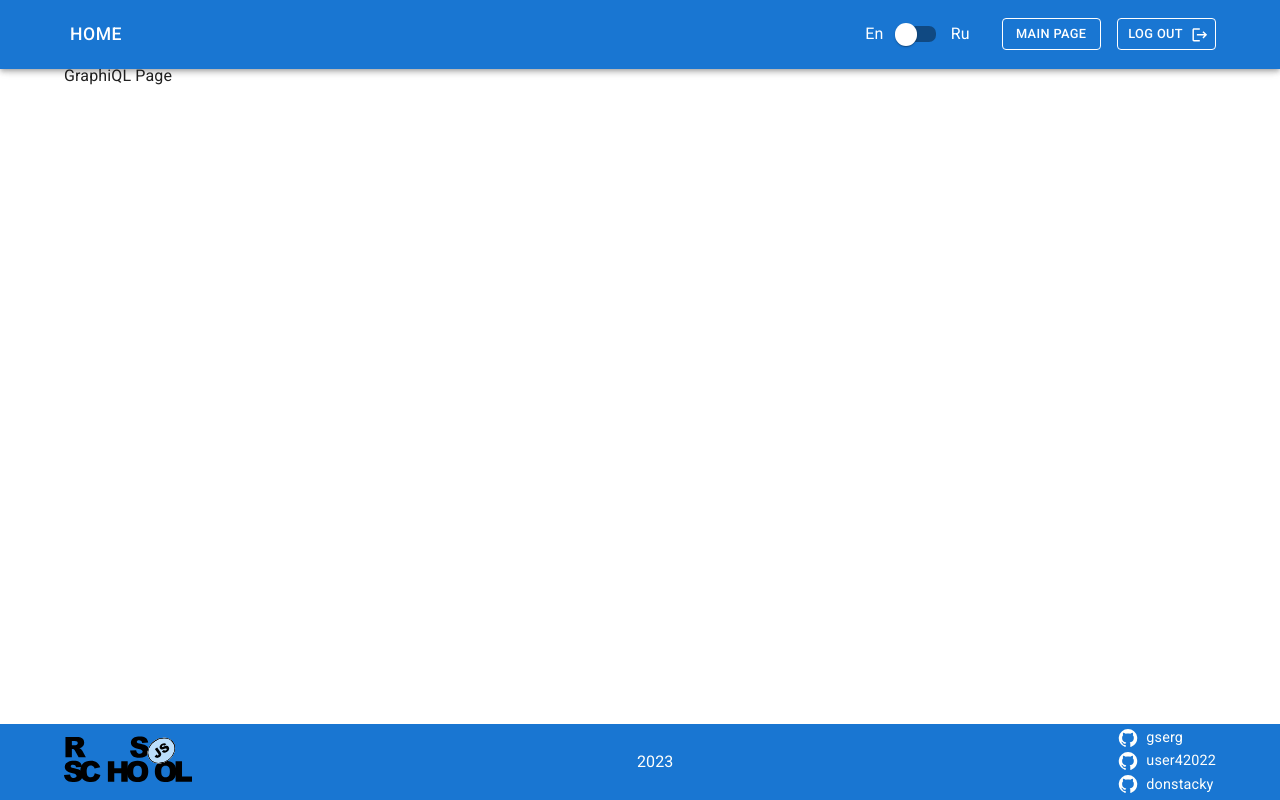
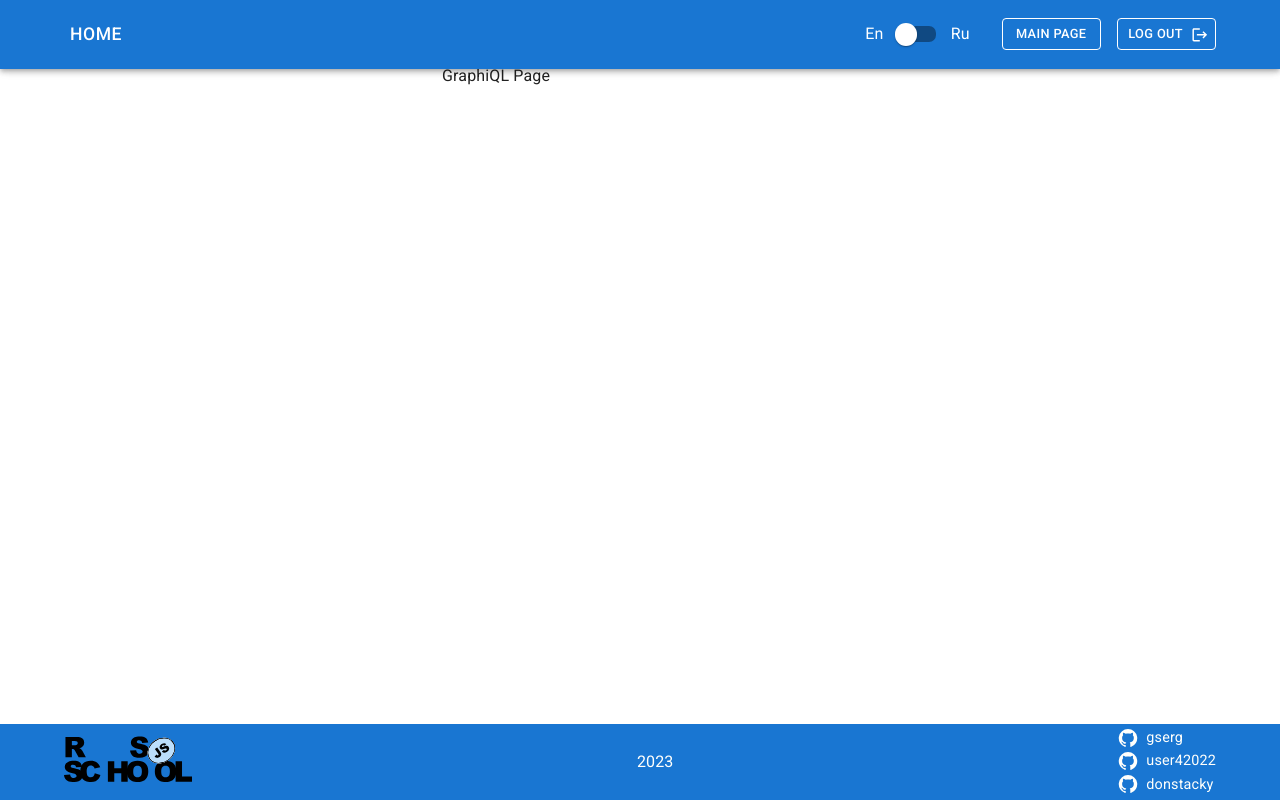
Before and after one commit to GSerdg/graphiql-app, a React (Vite) app: page /editor in a window 1280 px wide. Built offline with nearby package versions, Linux system fonts and the light colour scheme; no server answers; sample sign-in values are in the browser's storage.

Commit message:
feat: add private route for editor page

```diff
--- /dev/null
+++ b/src/components/requare-private-route/RequarePrivateRoute.tsx
@@ -0,0 +1,32 @@
+import { CircularProgress, Container } from '@mui/material';
+import { green } from '@mui/material/colors';
+import { useAuthState } from 'react-firebase-hooks/auth';
+import { Navigate, useLocation } from 'react-router-dom';
+import { auth } from '../../shared/firebase';
+
+export function RequirePrivateRoute({ children }: { children: JSX.Element }) {
+  const [user, loading] = useAuthState(auth);
+  const location = useLocation();
+
+  return (
+    <Container component="main" maxWidth="xs" sx={{ flexGrow: 1 }}>
+      {loading ? (
+        <CircularProgress
+          size={24}
+          sx={{
+            color: green[500],
+            position: 'absolute',
+            top: '31%',
+            right: 'calc(50% - 12px)',
+            marginTop: '-12px',
+            marginLeft: '-12px',
+          }}
+        />
+      ) : !user ? (
+        <Navigate to="/login" state={{ from: location }} replace />
+      ) : (
+        children
+      )}
+    </Container>
+  );
+}
--- a/src/main.tsx
+++ b/src/main.tsx
@@ -6,6 +6,7 @@ import App from './App';
 import { setupStore } from './app/store';
 import ErrorComponent from './components/error-component/ErrorComponent';
 import { RequireAuth } from './components/requare-auth/RequareAuth';
+import { RequirePrivateRoute } from './components/requare-private-route/RequarePrivateRoute';
 import LoginPage from './pages/login/LoginPage';
 import Editor from './pages/main/Editor';
 import SignupPage from './pages/signup/SignupPage';
@@ -31,7 +32,14 @@ const router = createBrowserRouter(
           </RequireAuth>
         }
       />
-      <Route path="editor" element={<Editor />} />
+      <Route
+        path="editor"
+        element={
+          <RequirePrivateRoute>
+            <Editor />
+          </RequirePrivateRoute>
+        }
+      />
     </Route>
   )
 );
--- a/src/pages/main/Editor.tsx
+++ b/src/pages/main/Editor.tsx
@@ -1,6 +1,5 @@
-import { Container } from '@mui/material';
 import './Editor.scss';
 
 export default function Editor() {
-  return <Container sx={{ flexGrow: 1 }}>GraphiQL Page</Container>;
+  return <div>GraphiQL Page</div>;
 }
```
